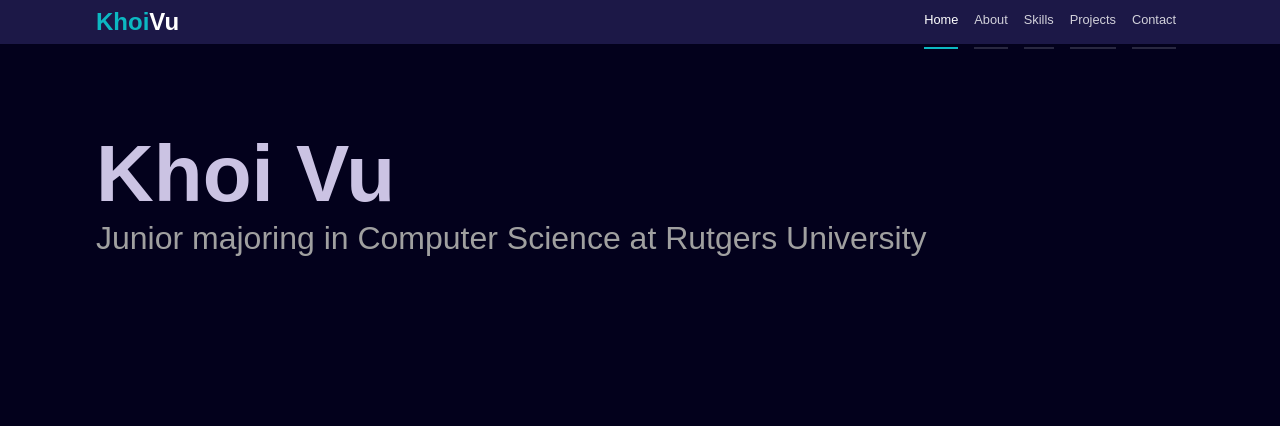
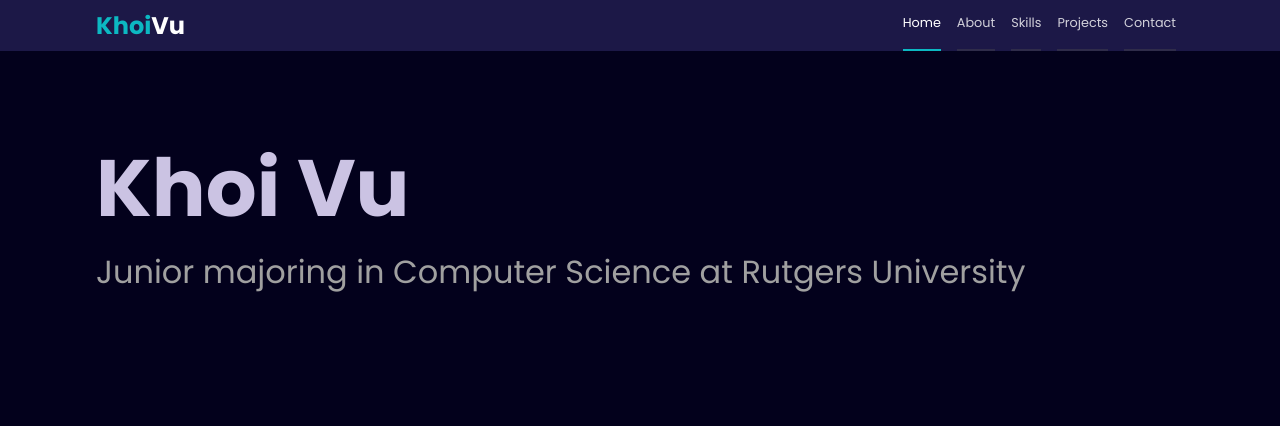
Before and after one commit to minhkhoiine/minhkhoiine.github.io, a plain HTML site: page index.html in a window 1280 px wide. Shown: the top 426 px of the page. Drawn offline with Linux system fonts and the light colour scheme.

Commit message:
Add files via upload

```diff
--- a/index.html
+++ b/index.html
@@ -3,17 +3,18 @@
   <head>
     <meta charset="UTF-8" />
     <meta http-equiv="X-UA-Compatible" content="IE=edge" />
-    <meta name="viewport" content="width=device-width, initial-scale=1.0" />
     <title>Khoi Vu's portfolio</title>
-    <link rel="stylesheet" href="style.css" />
-    <link rel = "shortcut icon" type="image" href="80445314_2431584140438964_2255639746376105984_n.jpg">
+    <link
+      href="https://fonts.googleapis.com/css2?family=Poppins:wght@200;300;400;500;700&display=swap"
+      rel="stylesheet"
+    />
     <link
       rel="stylesheet"
       href="https://cdnjs.cloudflare.com/ajax/libs/font-awesome/6.3.0/css/all.min.css"
     />
-
+    <link rel="stylesheet" href="style.css"/>
     <style>
-      .icon{
+      .icon {
         margin-right: 10px;
       }
     </style>
```
